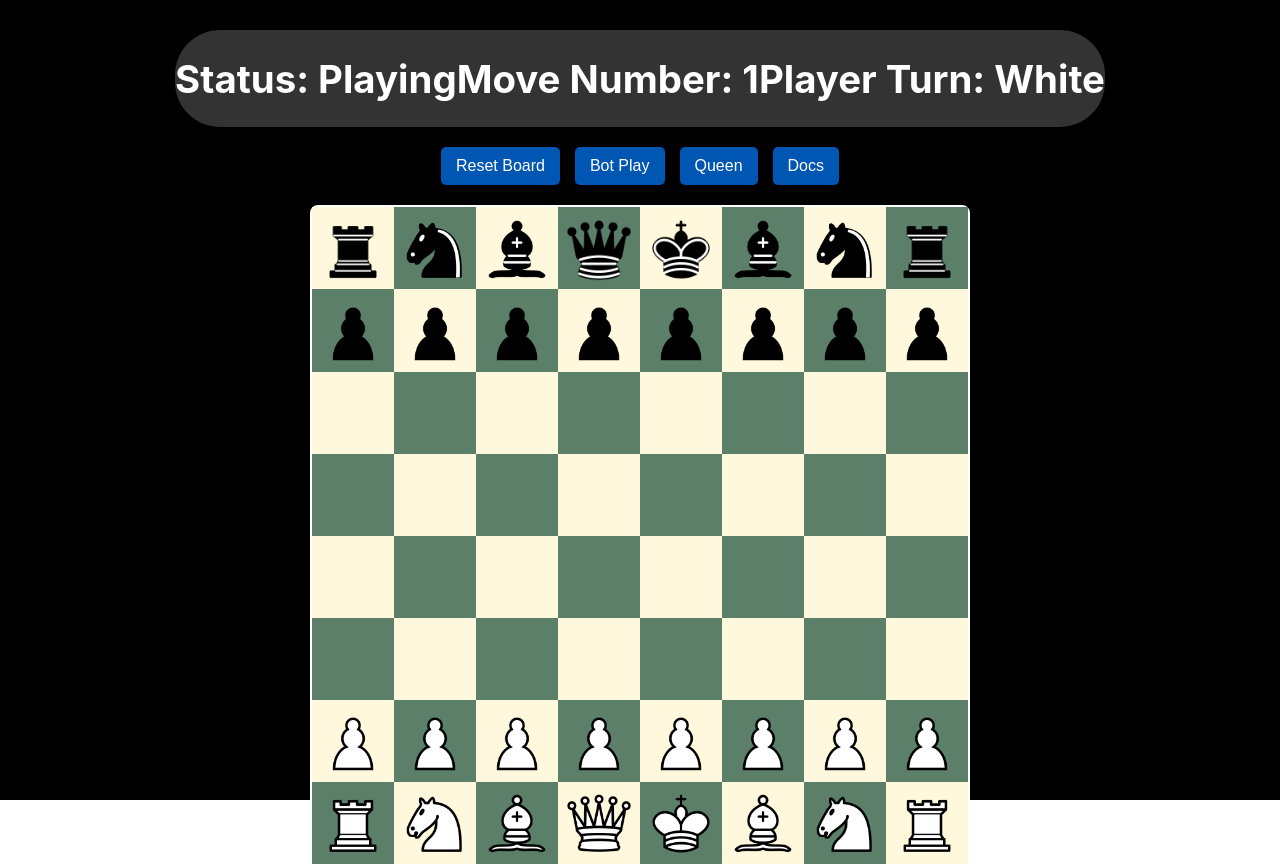
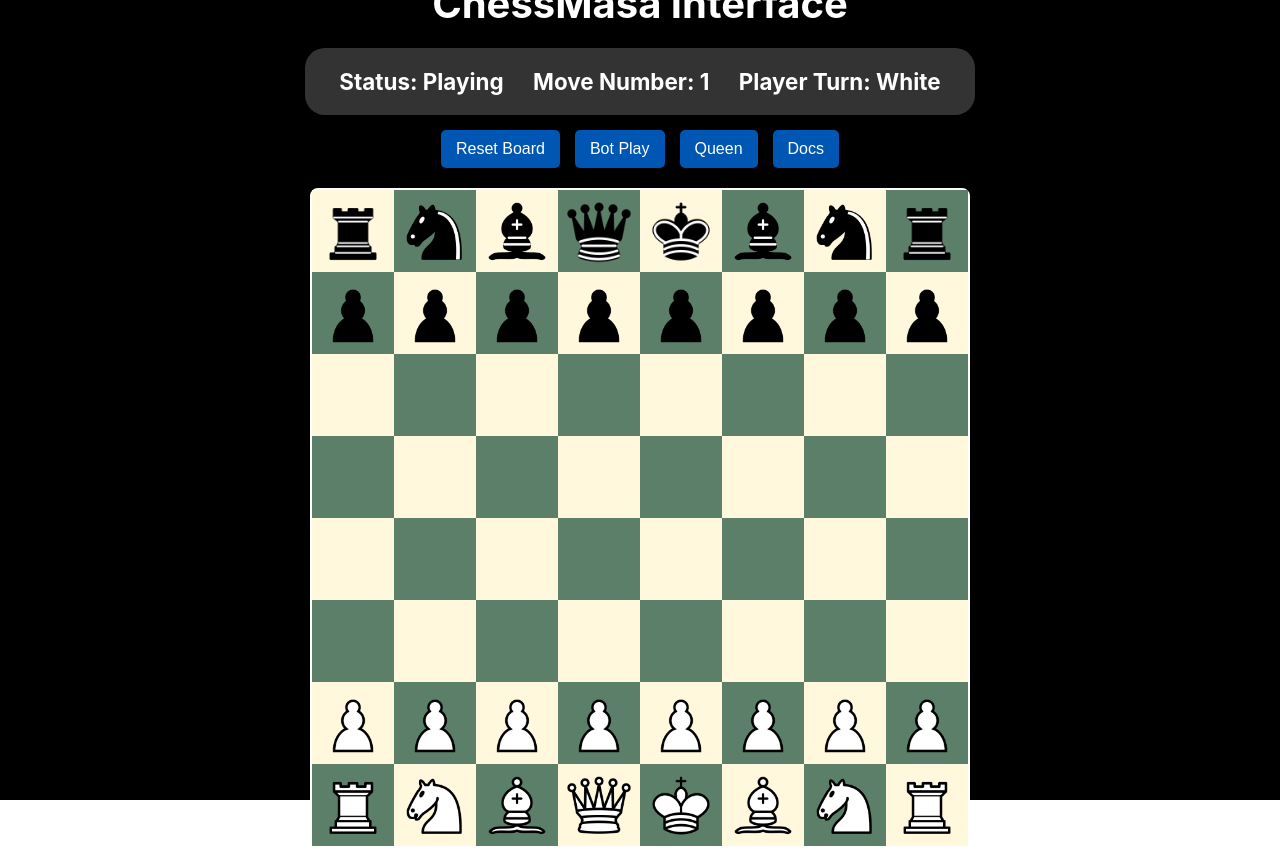
Before and after one commit to smonterola/chess-app-new, a React (Create React App) app: page / in a window 1280 px wide. Built offline with nearby package versions, Linux system fonts and the light colour scheme; no server answers.

Commit message:
font sizing

```diff
--- a/src/components/Chessboard/Chessboard.css
+++ b/src/components/Chessboard/Chessboard.css
@@ -9,10 +9,11 @@
     display: flex;
     justify-content: space-evenly;
     width: 100%;
+    padding: 5px;
     background-color: #333;
-    border-radius: 45px;
-    margin-bottom: 20px;
-    font-size: 1.2rem;
+    border-radius: 20px;
+    margin-bottom: 15px;
+    font-size: 0.7rem;
 }
 
 .action-buttons {
```
